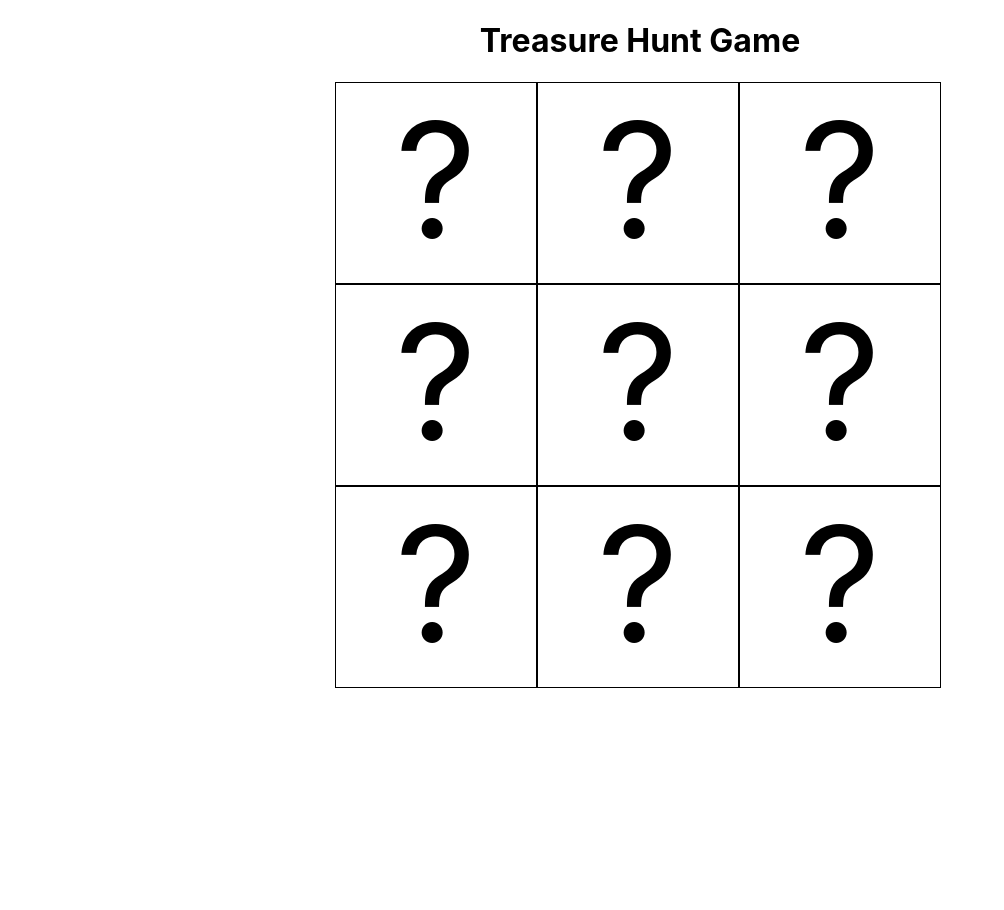
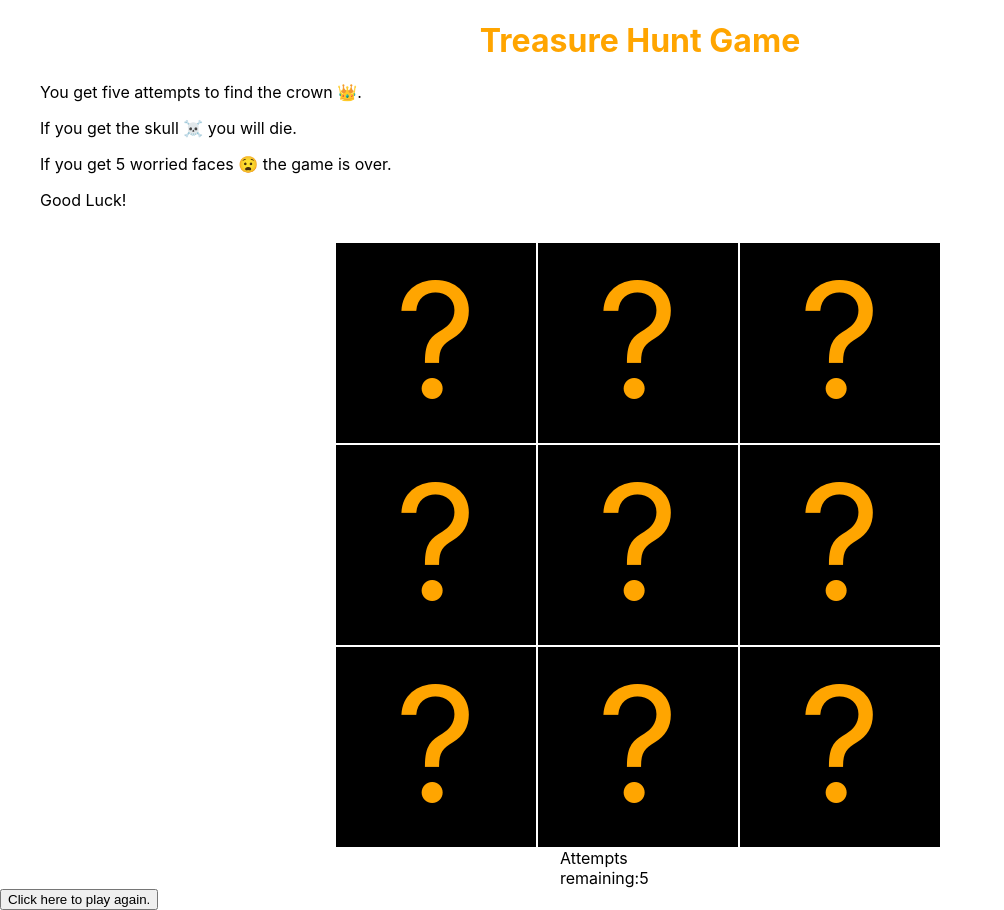
Before and after one commit to learn-academy-2023-hotel/treasurehunt-JonathanRaya, a React (Create React App) app: page / in a window 1280 px wide. Shown: the whole page, without its empty margins (0-1004 px from the left). Before the commit the page ends 800 px from the top, so only its background shows below. Built offline with nearby package versions, Linux system fonts and the light colour scheme.

Commit message:
Finished updating for the day

```diff
--- a/src/App.css
+++ b/src/App.css
@@ -1,17 +1,31 @@
 h1 {
+
+  color: orange;
   text-align: center;
 }
 
 .square {
   height: 200px;
   width: 200px;
-  border: 1px solid black;
+  border: 1px solid white;
   font-size: 10rem;
   text-align: center;
+  background-color:black
 }
 .board{
   display: flex;
   flex-wrap: wrap;
   width: 610px;
   margin: 0 auto;
+  color: orange;
 }
+.counter-box{
+
+  width: 10rem;
+  margin: auto;
+}
+.how-to{
+
+  width: 80rem;
+  height: 10rem;
+}
--- a/src/App.js
+++ b/src/App.js
@@ -1,7 +1,9 @@
-import React, { useState } from "react";
-import "./App.css";
-import Square from "./components/Square";
-import { click } from "@testing-library/user-event/dist/click";
+import React, { useState } from "react"
+import "./App.css"
+import Square from "./components/Square"
+import Instructions from "./components/Instructions"
+
+
 
 const App = () => {
   const [board, setBoard] = useState([
@@ -14,24 +16,70 @@ const App = () => {
     "?",
     "?",
     "?",
-  ]);
-  const [treasureLocation, setTreasureLocation] = useState(
-    Math.floor(Math.random() * board.length)
-  );
-  const [bombLocation, setBombLocation] = useState(
-    Math.floor(Math.random() * board.length)
-  );
+  ])
+  const [treasureLocation, setTreasureLocation] = useState(Math.floor(Math.random() * board.length))
+
+  const [bombLocation, setBombLocation] = useState( Math.floor(Math.random() * board.length))
+
+  const [counter, setCounter] = useState(5)
+
+  const [gameOver, setGameOver] = useState(false)
+
+  const resetGame = () => {
+    // Setting the counter back to 0 after clicking button.
+    setCounter(5)
+    //
+    setGameOver(false)
+    setBoard([
+      "?",
+      "?",
+      "?",
+      "?",
+      "?",
+      "?",
+      "?",
+      "?",
+      "?",
+    ])
+
+    setTreasureLocation(Math.floor(Math.random() * board.length))
+    setBombLocation(Math.floor(Math.random() * board.length))
+  }
 
   const handleSquareClick = (clickedSquareindex) => {
+    // While loop to repeat function until bomb and treasure are at seperate locations.
+    while (treasureLocation === bombLocation){
+      handleSquareClick()
+    }
+    let updatedBoard = [...board]
 
-    let updatedBoard = [... board]
-    updatedBoard[clickedSquareindex] = "🌵"
-    setBoard(updatedBoard)
+    if (counter === 0){
+      gameOver = true
+    }
+
+    if (clickedSquareindex === treasureLocation) {
+      updatedBoard[clickedSquareindex] = "👑"
+      setGameOver(true)
+      alert ("Congrats, you get to live, for now ")
+    } else if (clickedSquareindex === bombLocation) {
+      updatedBoard[clickedSquareindex] = "☠️"
+      setGameOver(true)
+      alert ("You're dead.")
+    } else {
+      updatedBoard[clickedSquareindex] = "😧"
+      setCounter(counter - 1)
+    }
+
+    setBoard(updatedBoard);
   }
+
 
   return (
     <>
       <h1>Treasure Hunt Game</h1>
+      <div className="how-to">
+        <Instructions />
+      </div>
       <div className="board">
         {board.map((value, index) => {
           return (
@@ -39,12 +87,16 @@ const App = () => {
               value={value}
               index={index}
               handleSquareClick={handleSquareClick}
+              key={index}
+              gameOver={gameOver}
             />
-          );
+          )
         })}
       </div>
+        <div className='counter-box'>Attempts remaining:{counter}</div>
+        <button onClick={resetGame}>Click here to play again.</button>
     </>
-  );
-};
+  )
+}
 
 export default App;
--- /dev/null
+++ b/src/components/Instructions.js
@@ -0,0 +1,16 @@
+import React from "react";
+
+
+const Instructions = () => {
+return (
+    <>
+    <p>
+        <ul>You get five attempts to find the crown 👑.</ul>
+        <ul>If you get the skull ☠️ you will die.</ul>
+        <ul>If you get 5 worried faces 😧 the game is over.</ul>
+        <ul>Good Luck!</ul>
+    </p>
+    </>
+)
+}
+export default Instructions
--- a/src/components/Square.js
+++ b/src/components/Square.js
@@ -1,8 +1,15 @@
 import React from "react"
 
-const Square = ({value, index, handleSquareClick}) => {
+const Square = ({value, index, handleSquareClick, gameOver}) => {
 const handleClick = () => {
-  handleSquareClick(index)
+  console.log(gameOver)
+  if (gameOver){
+    handleSquareClick(null)
+  }else {
+    handleSquareClick(index)
+  }
+
+
 }
 
   return (
```
Also changed, not shown: 1 other file (tests, documents, lock files or other folders).
